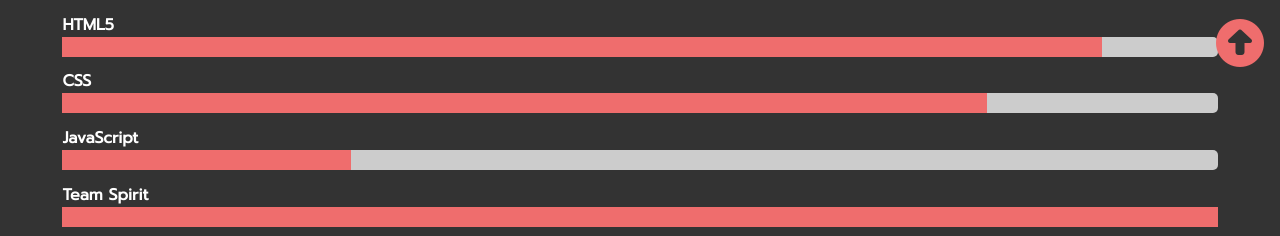
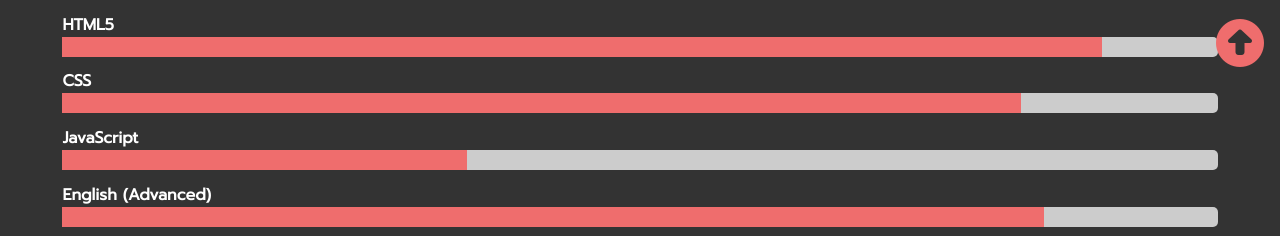
Before and after one commit to sevro49/My-Portfolio, a website: page public/about.html in a window 1280 px wide. Shown: the part 716-952 px from the top of the page. Drawn offline with nearby package versions, Linux system fonts and the light colour scheme; no server answers.

Commit message:
added English level

```diff
--- a/public/about.html
+++ b/public/about.html
@@ -93,11 +93,15 @@
                     </div>
                     <h4>CSS</h4>
                     <div class="progress">
-                        <div style="width: 80%"></div>
+                        <div style="width: 83%"></div>
                     </div>
                     <h4>JavaScript</h4>
                     <div class="progress">
-                        <div style="width: 25%"></div>
+                        <div style="width: 35%"></div>
+                    </div>
+                    <h4>English (Advanced)</h4>
+                    <div class="progress">
+                        <div style="width: 85%"></div>
                     </div>
                     <h4>Team Spirit</h4>
                     <div class="progress">
```
